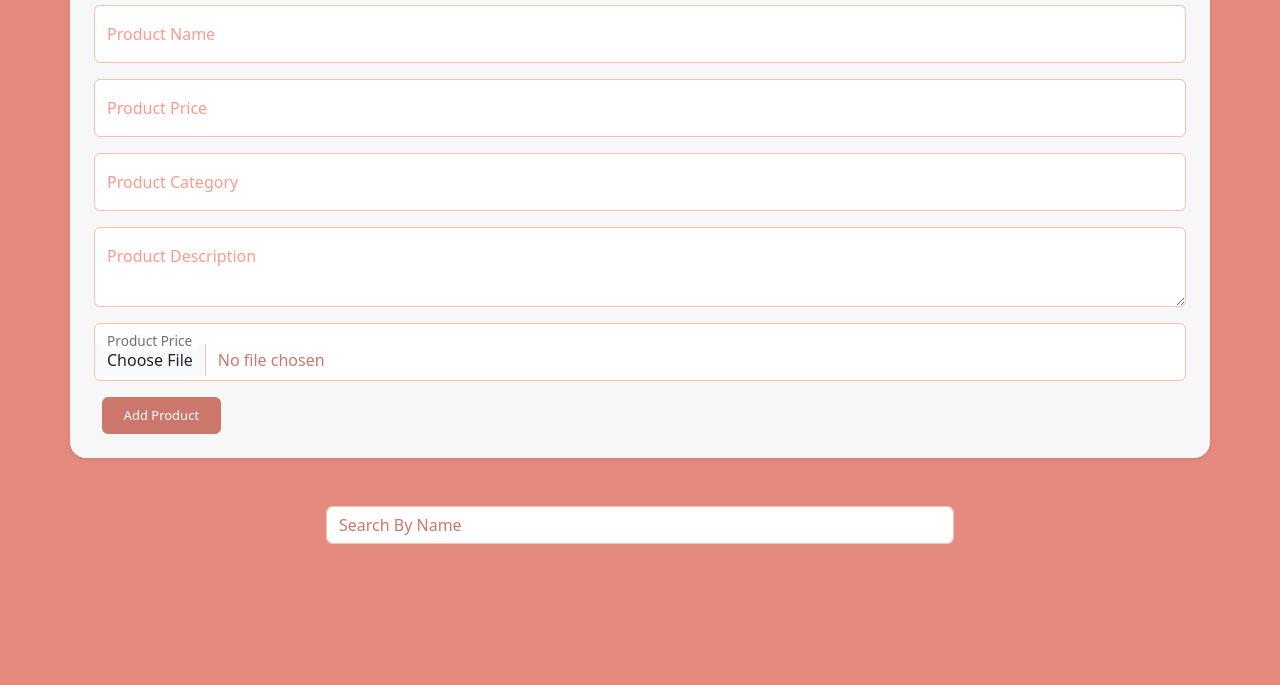
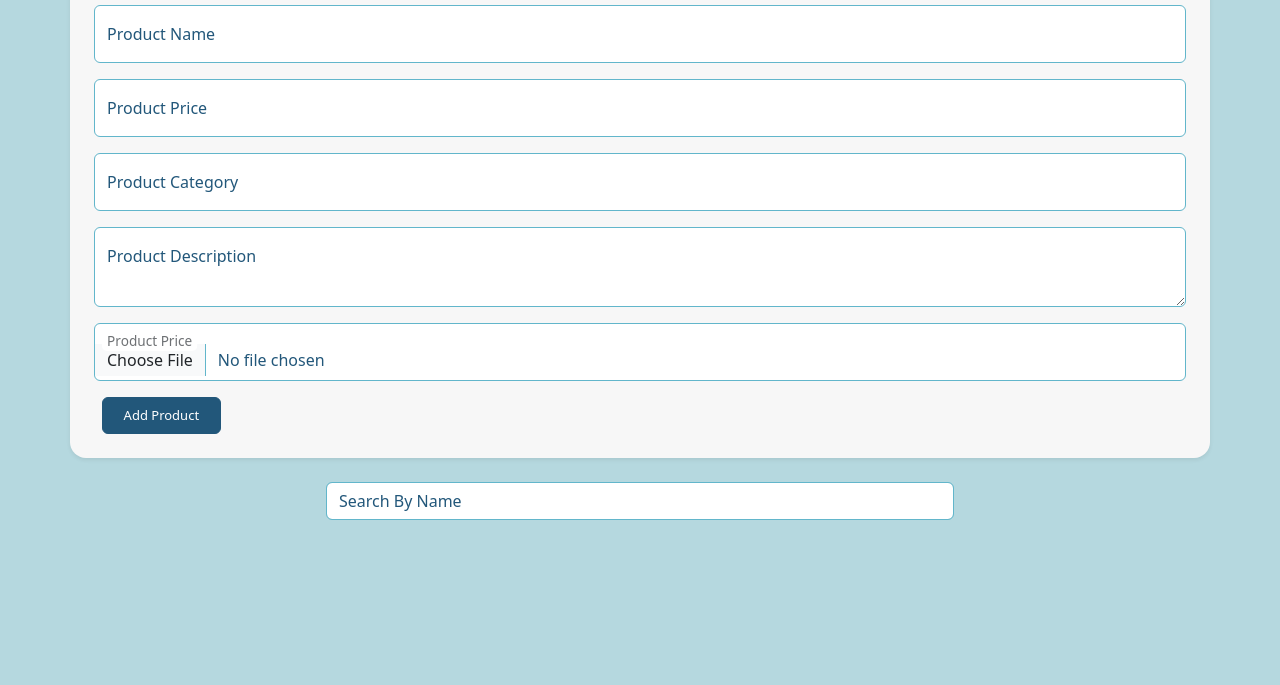
Before and after one commit to MayarYasser5590/CRUDS, a plain HTML site: page index.html in a window 1280 px wide. Shown: the part 115-800 px from the top of the page. Drawn offline with Linux system fonts and the light colour scheme.

Commit message:
improve design

```diff
--- a/css/main.css
+++ b/css/main.css
@@ -1,27 +1,24 @@
 body{
-    background-color: #FE9A8D;
+    background-color: #caf0f8;
     background-image: linear-gradient(rgba(0, 0, 0, 0.1) 0% 100%);
 }
-.bg{
-  background-color: #FE9A8D;
+.main-color{
+  color: #22577a;
 }
 section .container {
     background-color: #F7F7F7;
 }
 section h1{
-    color: #FE9A8D;
-    text-shadow: 0 0 1px #FE9A8D;
+    color: #1b4965;
+    text-shadow: 0 0 1px #22577a;
 }
 .section1 .form-floating .form-control , .section2 input{
-    border-color: #F9C0AB;
-    color: #cc776c;
+    border-color: #62b6cb;
+    color: #22577a;
 }
 .section1 .form-floating .form-control:focus , .section2 input:focus{
-    border-color: #FE9A8D;
-    box-shadow: 0 0 10px #FE9A8D;
-  }
-  .section1 .form-floating label {
-    color: #FE9A8D;
+    border-color: #62b6cb;
+    box-shadow: 0 0 10px #62b6cb;
   }
   .section1 .form-floating textarea{
     height: 80px;
@@ -35,22 +32,22 @@ section h1{
   }
   .btn-2 , .btn-3{
   --bs-btn-color: #fff;
-  --bs-btn-bg: #cc776c;
-  --bs-btn-border-color: #cc776c;
-  --bs-btn-hover-color: #cc776c;
+  --bs-btn-bg: #22577a;
+  --bs-btn-border-color: #22577a;
+  --bs-btn-hover-color: #22577a;
   --bs-btn-hover-bg: #fff;
-  --bs-btn-hover-border-color: #cc776c;
+  --bs-btn-hover-border-color: #22577a;
   transition: all 0.5s;
   }
   button i {
     color: #fff;
   }
   button:hover i{
-    color: #cc776c;
+    color: #22577a;
   }
   .btn-3{
     --bs-btn-hover-color: #fff;
-    --bs-btn-hover-bg: #ad635a;
+    --bs-btn-hover-bg: #22577a;
   }
   .section2 .card .card-img-top{
     border-top-left-radius: 16px;
@@ -60,17 +57,14 @@ section h1{
     box-shadow: 0 0 15px #9b9898;
   }
   .section2 input::placeholder{
-    color: #cc776c;
+    color: #22577a;
   }
   .section2 .card-img-top{
     height: 250px;
   }
   .section2 #rowData .index{
-    background-color:#FE9A8D ;
+    background-color:#22577a ;
     color: #fff;
-  }
-  .section2 span {
-    color: #cc776c;
   }
   .section2 h3{
     font-size: 20px;
--- a/index.html
+++ b/index.html
@@ -15,7 +15,7 @@
     <link rel="stylesheet" href="css/main.css" />
   </head>
   <body>
-    <section class="section1 mb-5">
+    <section class="section1 mb-4">
       <div class="container shadow-sm p-4 my-4 rounded-4">
         <h1 class="text-center mb-4">CRUD SYSTEM</h1>
         <div class="inputs">
@@ -27,7 +27,7 @@
               id="productName"
               placeholder="iphone"
             />
-            <label for="productName">Product Name</label>
+            <label class="main-color" for="productName">Product Name</label>
           </div>
           <p id="msgName" class="alert alert-danger d-none">
             It must start with a letter, be 3 to 20 characters long, and can
@@ -41,7 +41,7 @@
               id="productPrice"
               placeholder="8..$"
             />
-            <label for="productPrice">Product Price</label>
+            <label class="main-color" for="productPrice">Product Price</label>
           </div>
           <p id="msgPrice" class="alert alert-danger d-none">
             It should be a number with up to 10 digits before the decimal point
@@ -56,7 +56,7 @@
               id="productCategory"
               placeholder=""
             />
-            <label for="productCategory">Product Category</label>
+            <label class="main-color" for="productCategory">Product Category</label>
             <datalist id="list">
               <option value="tv"></option>
               <option value="mobile"></option>
@@ -74,7 +74,7 @@
               id="productDescription"
               placeholder="Comment"
             ></textarea>
-            <label for="productDescription">Product Description</label>
+            <label class="main-color" for="productDescription">Product Description</label>
           </div>
           <p id="msgDescription" class="alert alert-danger d-none">
             At least 3 characters
@@ -87,7 +87,7 @@
               id="productImage"
               placeholder="...."
             />
-            <label for="productImage">Product Price</label>
+            <label class="main-color" for="productImage">Product Price</label>
           </div>
           <p id="msgImage" class="alert alert-danger d-none">
             Please enter a valid file name with one of the following extensions: .jpg, .png, .avif, .jpeg, .svg, or .webp. The file name must include at least one character before the extension.
@@ -118,7 +118,7 @@
             oninput="searchData()"
             id="searchInput"
             type="search"
-            class="form-control w-50 m-auto"
+            class="form-control w-50 mx-auto"
             placeholder="Search By Name"
           />
         </div>
--- a/js/main.js
+++ b/js/main.js
@@ -60,7 +60,7 @@ function createHtmlCols(i) {
               alt="${productList[i].name}"
             />
             <div class="card-body">
-              <span class="border border-1 index p-1 rounded-2 px-2">index ${i}</span>
+              <span class="border border-1 index p-1 rounded-2 px-2 main-color">index ${i}</span>
               <h3 class="card-title text-start pt-3">${productList[
                 i
               ].name.replace(
@@ -78,10 +78,10 @@ function createHtmlCols(i) {
               }</p>
             <div class="card-footer text-center">
               <button onclick="setUpdateInfo(${i})" type="button" class="btn btn-2 button me-2">
-              <i class="fa-solid fa-trash"></i> Update
+              <i class="fa-regular fa-pen-to-square"></i> Update
               </button>
               <button onclick="deleteItem(${i})" type="button" class="btn btn-2 button ms-2">
-              <i class="fa-regular fa-pen-to-square"></i> Delete
+              <i class="fa-solid fa-trash"></i> Delete
               </button>
             </div>
           </div>
```
